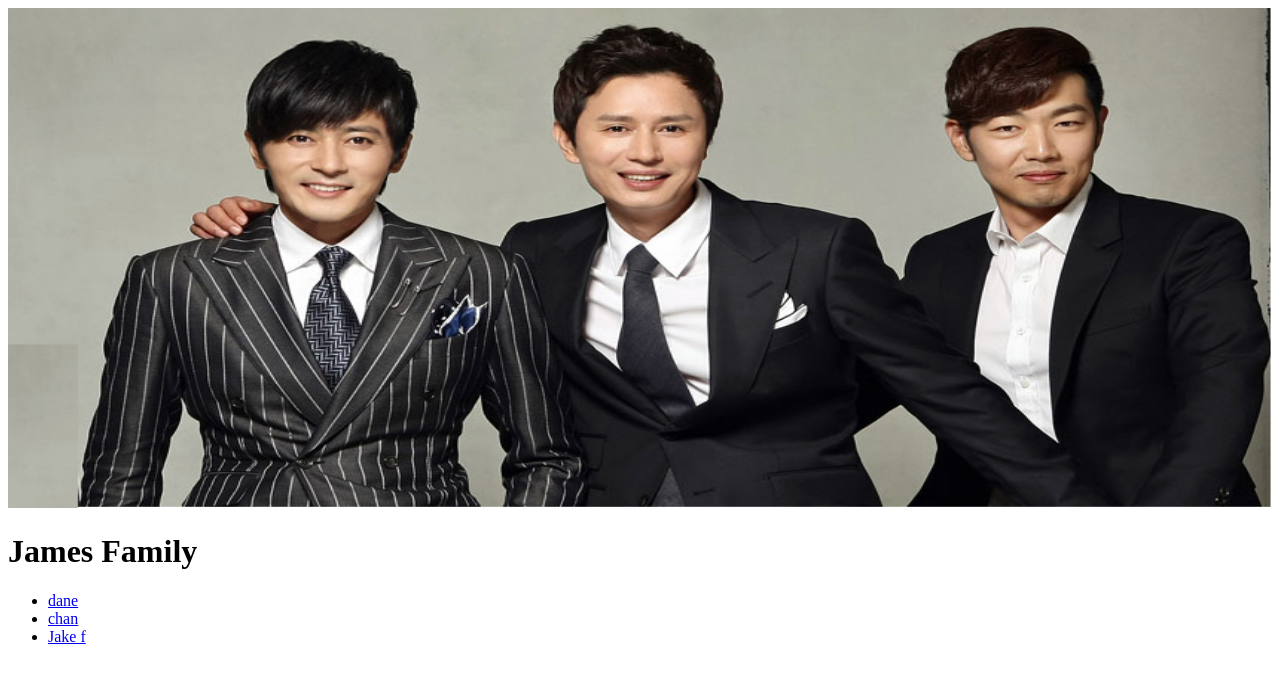
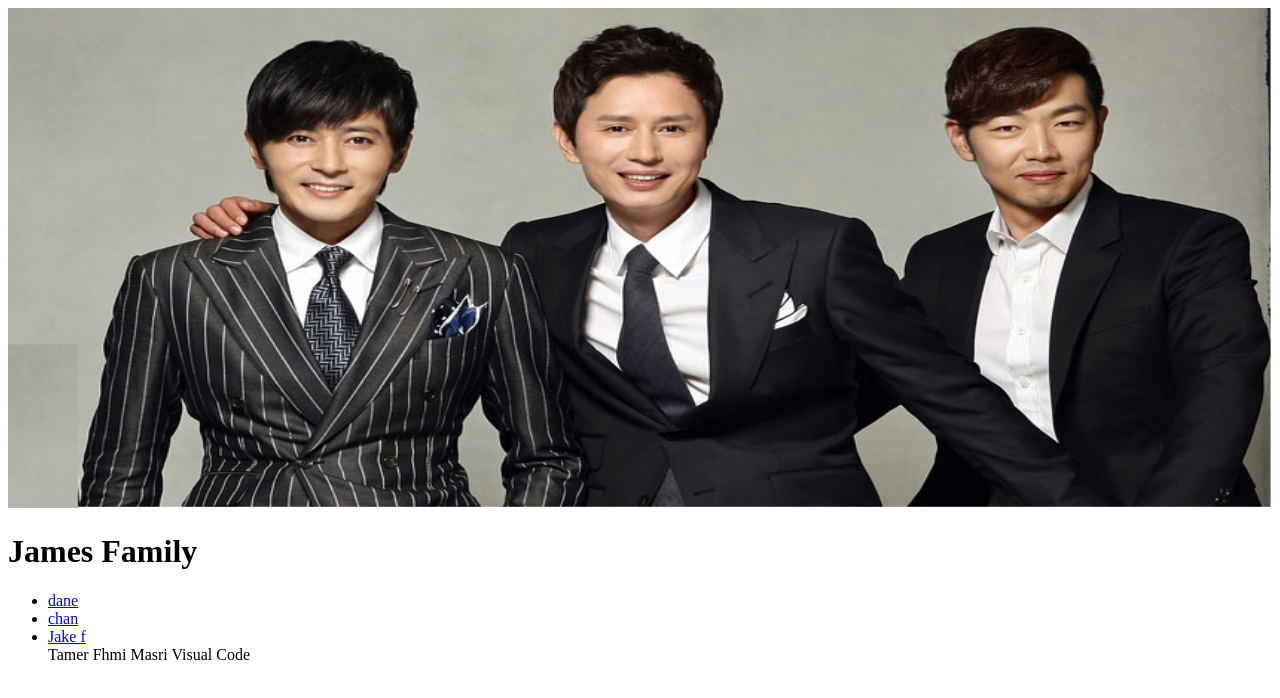
Before and after one commit to Tamer85/MyProject, a plain HTML site: page Index.html in a window 1280 px wide. Drawn offline with Linux system fonts and the light colour scheme.

Commit message:
updateVS

```diff
--- a/Index.html
+++ b/Index.html
@@ -4,13 +4,13 @@
         <title> Tamer Masri </title>
     </head>
     <body>
-
        <img src="exercises\ex1\images\Brother.png" alt="Smile" height="500" width="100%">
               <h1><Det>James Family</Det></h1>
               <ul>
           <li><a href="james.html" target="_blank"> dane</a></li>
           <li><a href="pamela.html" target="_blank"> chan</a></li>
           <li><a href="amanda.html" target="_blank"> Jake f</a></li>
+          <section>Tamer Fhmi Masri Visual Code</section>
        </ul>
     </body>
 </html>
```
